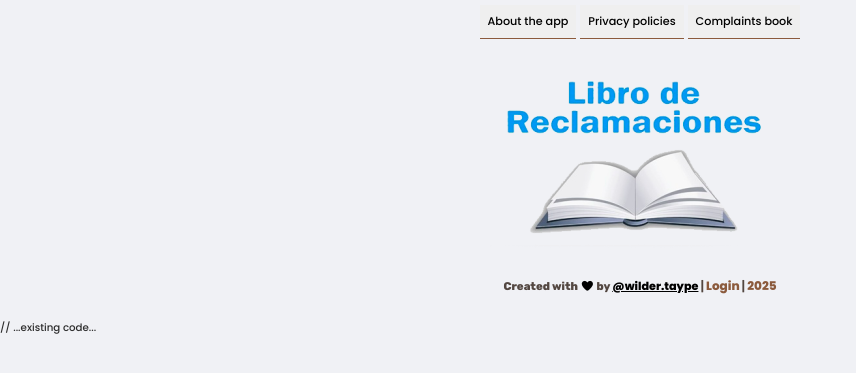
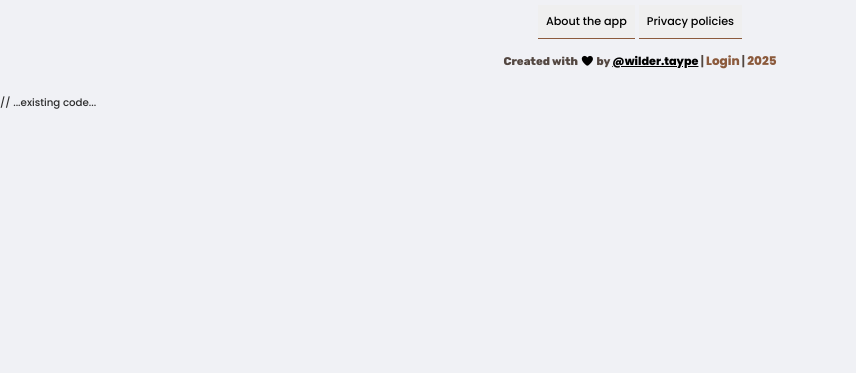
Before and after one commit to wtaype/coffeehawka, a website built with Vite: page index.html in a window 1280 px wide. Shown: the part 75-448 px from the top of the page, without its empty margins (0-856 px from the left). Built offline with nearby package versions, Linux system fonts and the light colour scheme; some packages are replaced by stand-ins of ours; no server answers; the database is empty.

Commit message:
Actualizacion Principal terminos

```diff
--- a/index.html
+++ b/index.html
@@ -127,13 +127,7 @@
       <nav class="foo-links">
         <button class="lk about" data-foomodal="#foo-about" type="button">About the app</button>
         <button class="lk priv" data-foomodal="#foo-priv" type="button">Privacy policies</button>
-        <button class="lk recl" data-foomodal="#foo-recl" type="button">Complaints book</button>
       </nav>
-
-      <!-- 3rd row: Complaints image -->
-      <div class="recl-footer">
-        <img src="./libroReclamos.png" alt="Complaints Book" class="recl-footer-image" data-foomodal="#foo-recl">
-      </div>
 
       <!-- 1st row: Credits -->
       <div class="brand">
```
